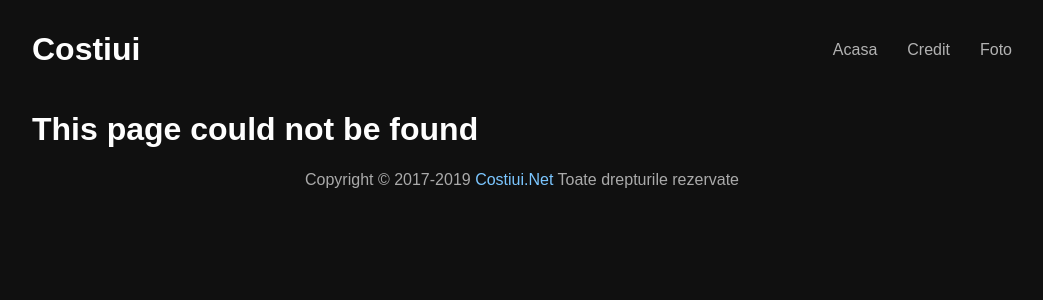
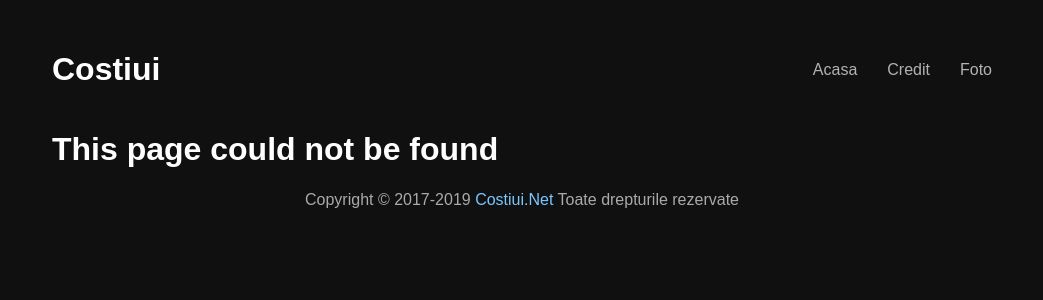
Before and after one commit to p-oszkar/foto, a Jekyll site: the page built from 404.html, in a window 1280 px wide. Shown: the top 300 px of the page, without its empty margins (118-1161 px from the left). Built offline with Jekyll 4.4.1, drawn with Linux system fonts in a browser that asks for light colours; some web fonts are replaced; comment, search, counter and statistics services are not loaded.

Commit message:
Update layout.scss

```diff
--- a/_sass/layout.scss
+++ b/_sass/layout.scss
@@ -3,7 +3,7 @@ body {
 }
 
 .wrap {
-	padding: 10px;
+	padding: 30px;
 }
 
 header h1 a {
```
